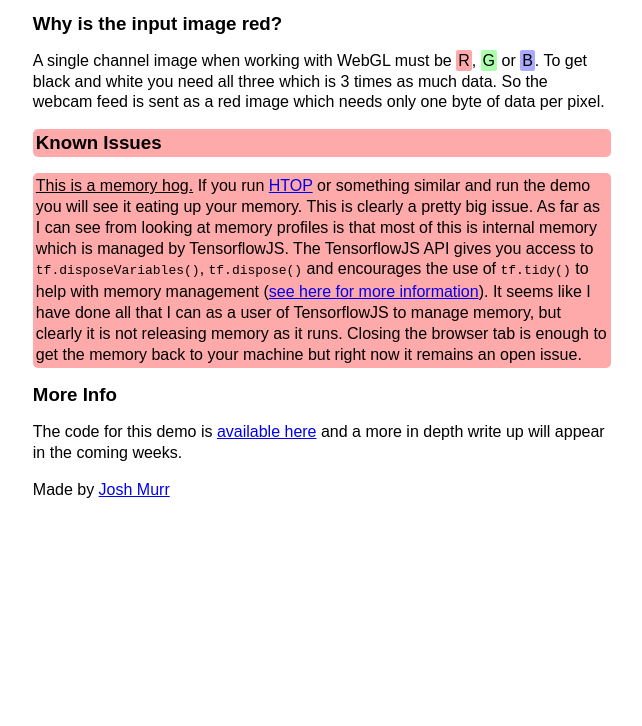
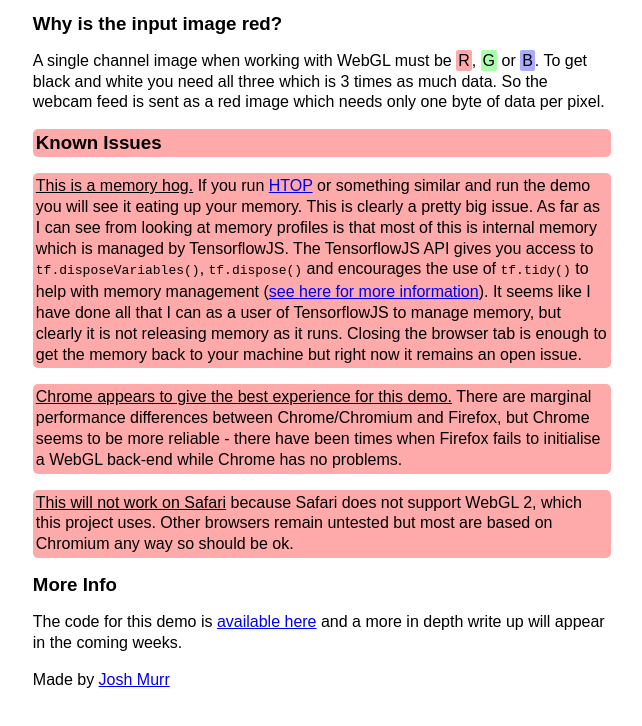
Before and after one commit to joshmurr/cci-pix2pix-demo, a website built with webpack: page src/index.html in a window 1280 px wide. Shown: the part 2270-2996 px from the top of the page, without its empty margins (318-960 px from the left). Before the commit the page ends 2835 px from the top, so only its background shows below. Built offline with nearby package versions, Linux system fonts and the light colour scheme.

Commit message:
Browser issues

```diff
--- a/src/index.html
+++ b/src/index.html
@@ -201,6 +201,18 @@
           Closing the browser tab is enough to get the memory back to your
           machine but right now it remains an open issue.
         </p>
+        <p class="issues">
+          <u>Chrome appears to give the best experience for this demo.</u> There
+          are marginal performance differences between Chrome/Chromium and
+          Firefox, but Chrome seems to be more reliable - there have been times
+          when Firefox fails to initialise a WebGL back-end while Chrome has no
+          problems.
+        </p>
+        <p class="issues">
+          <u>This will not work on Safari</u> because Safari does not support
+          WebGL 2, which this project uses. Other browsers remain untested but
+          most are based on Chromium any way so should be ok.
+        </p>
         <h3>More Info</h3>
         <p>
           The code for this demo is
```
